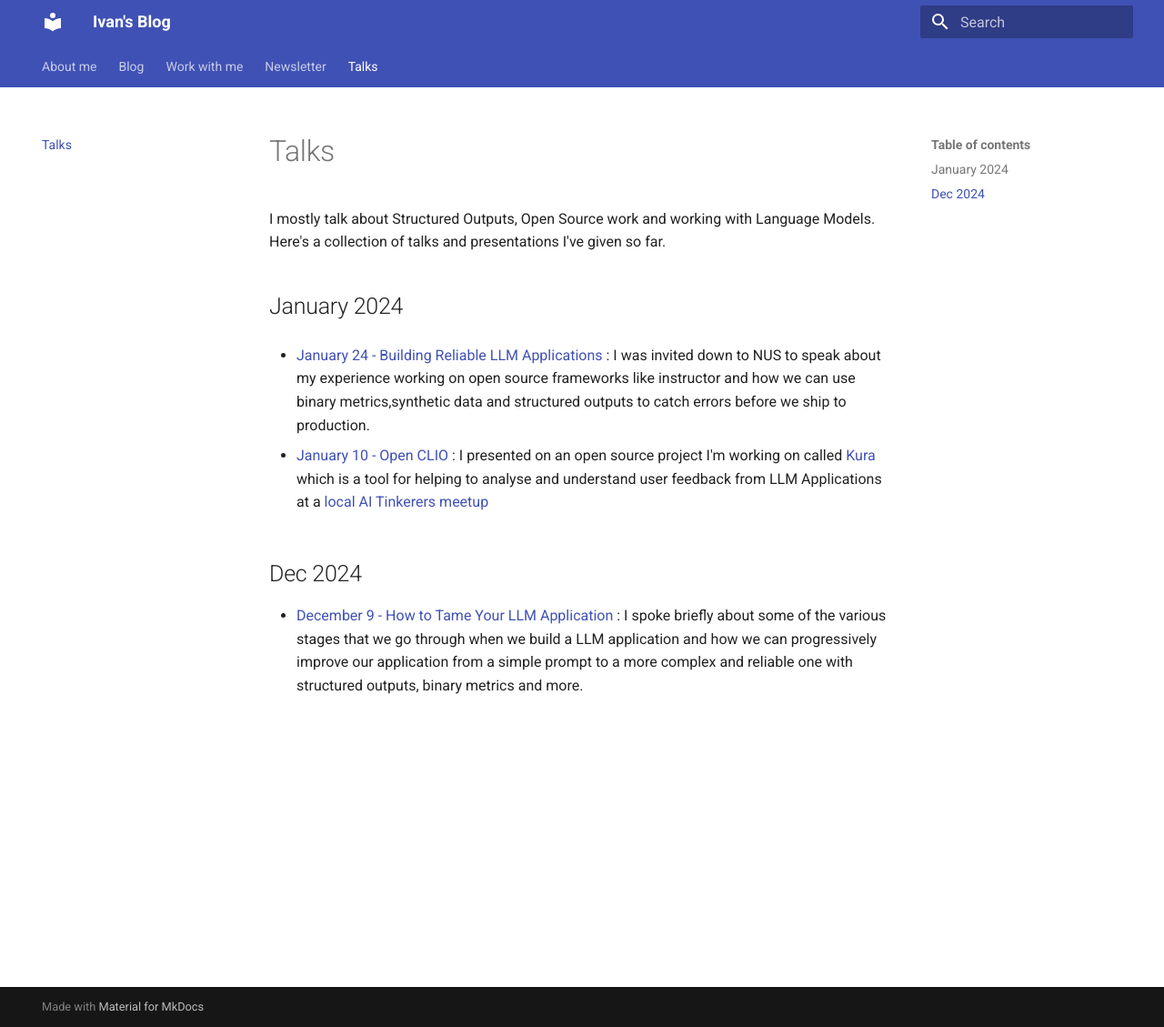
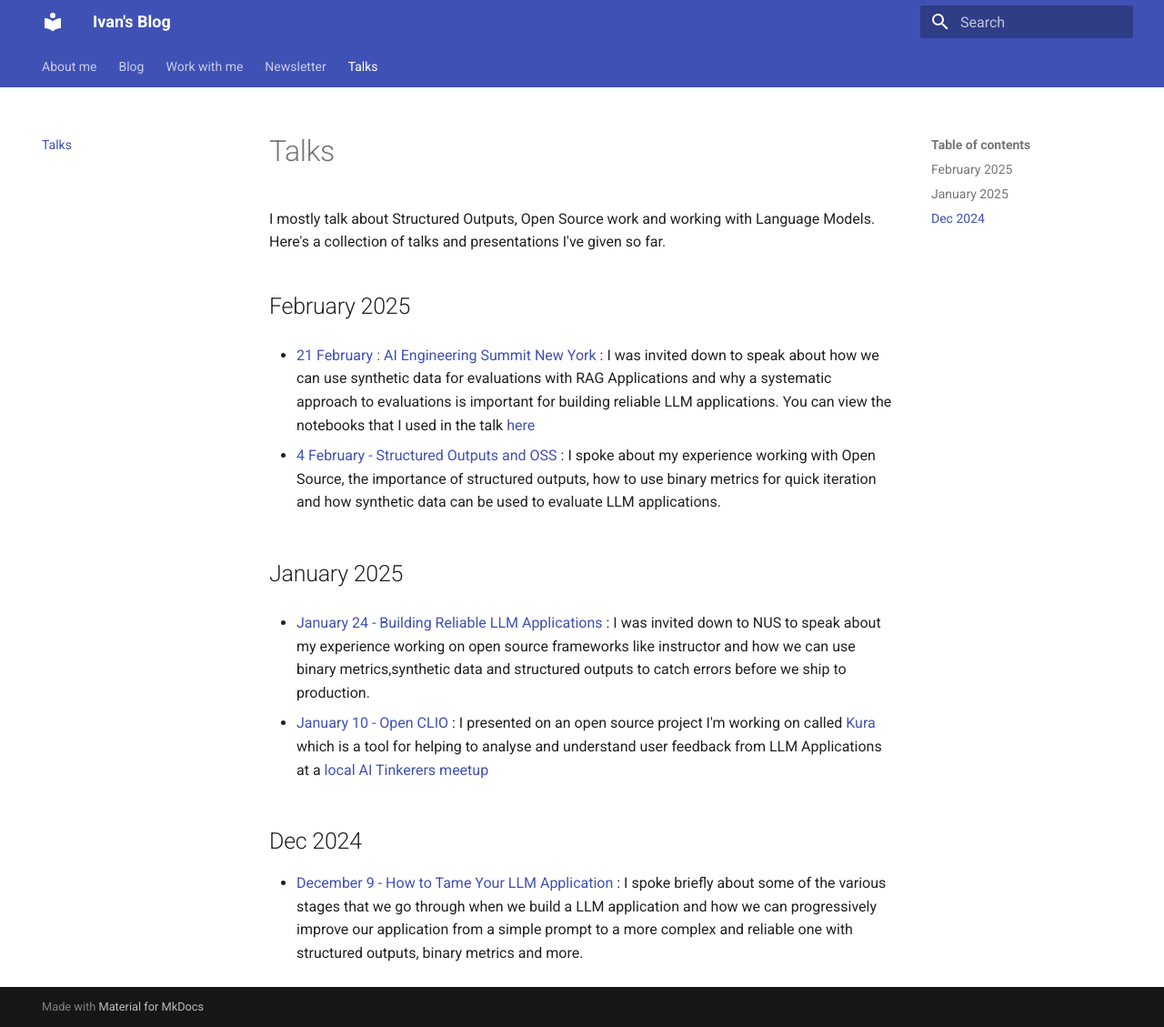
Before and after one commit to ivanleomk/ivanleomk.github.io, an MkDocs documentation site: the page built from docs/talk.md, in a window 1280 px wide and 1129 px high. Shown: the whole window at 91% size. Built offline with MkDocs 1.6.1 and Material for MkDocs 9.7.7, drawn with Linux system fonts in a browser that asks for light colours.

Commit message:
fix: added new talks

```diff
--- a/docs/talk.md
+++ b/docs/talk.md
@@ -2,7 +2,13 @@
 
 I mostly talk about Structured Outputs, Open Source work and working with Language Models. Here's a collection of talks and presentations I've given so far.
 
-## January 2024
+## February 2025
+
+- [21 February : AI Engineering Summit New York](https://www.ai.engineer/summit/2025) : I was invited down to speak about how we can use synthetic data for evaluations with RAG Applications and why a systematic approach to evaluations is important for building reliable LLM applications. You can view the notebooks that I used in the talk [here](https://github.com/567-labs/ai-engineering-summit)
+
+- [4 February - Structured Outputs and OSS](https://ivanleomk.quarto.pub/structured-outputs-and-oss/#/title-slide) : I spoke about my experience working with Open Source, the importance of structured outputs, how to use binary metrics for quick iteration and how synthetic data can be used to evaluate LLM applications.
+
+## January 2025
 
 - [January 24 - Building Reliable LLM Applications](./blog/posts/building-reliable-llm-applications.md) : I was invited down to NUS to speak about my experience working on open source frameworks like instructor and how we can use binary metrics,synthetic data and structured outputs to catch errors before we ship to production.
 
```
